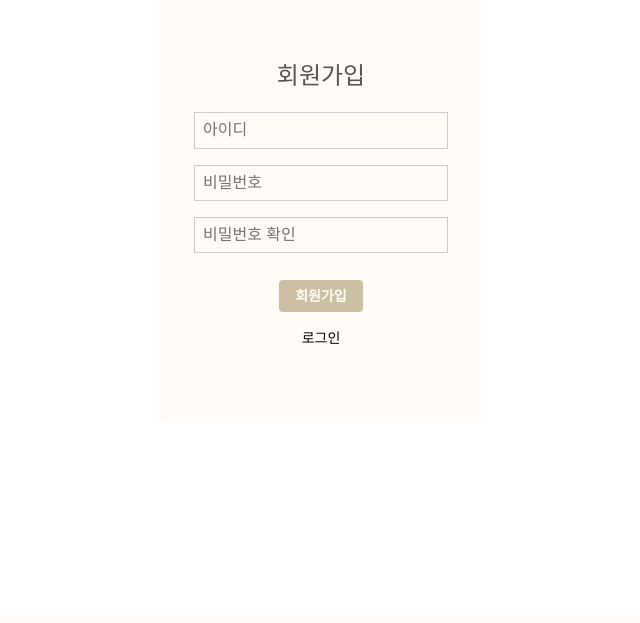
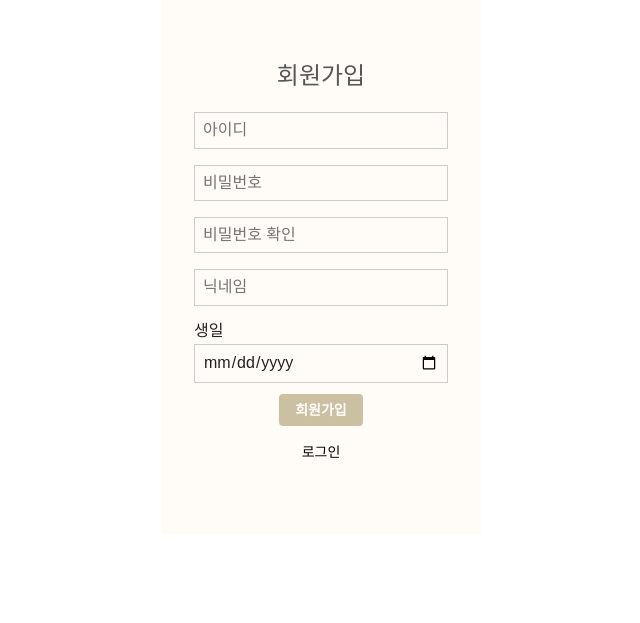
Before and after one commit to 2eum/musicdiary, a Django app: page /register/ in a window 1280 px wide. Shown: the part 185-808 px from the top of the page, without its empty margins (319-959 px from the left). Before the commit the page ends 529 px from the top, so only its background shows below. Run offline with Django 3.2, Linux system fonts and the light colour scheme; some libraries are stand-ins or nearby versions; some web fonts are replaced.

Commit message:
register complete

```diff
--- a/posts/templates/register.html
+++ b/posts/templates/register.html
@@ -32,6 +32,24 @@
           placeholder="비밀번호 확인"
         />
       </div>
+      <div class="mt3">
+        <input
+          class="pa2 input-reset ba bg-transparent w-100 b--moon-gray fw3"
+          type="text"
+          name="nickname"
+          id="nickname"
+          placeholder="닉네임"
+        />
+      </div>
+      <div class="mt3">
+        <label>생일</label>
+        <input
+          class="pa2 input-reset ba bg-transparent w-100 b--moon-gray fw3 mt1"
+          type="date"
+          name="birthday"
+          id="birthday"
+        />
+      </div>
     </fieldset>
     <div class="tc">
       <input
```
